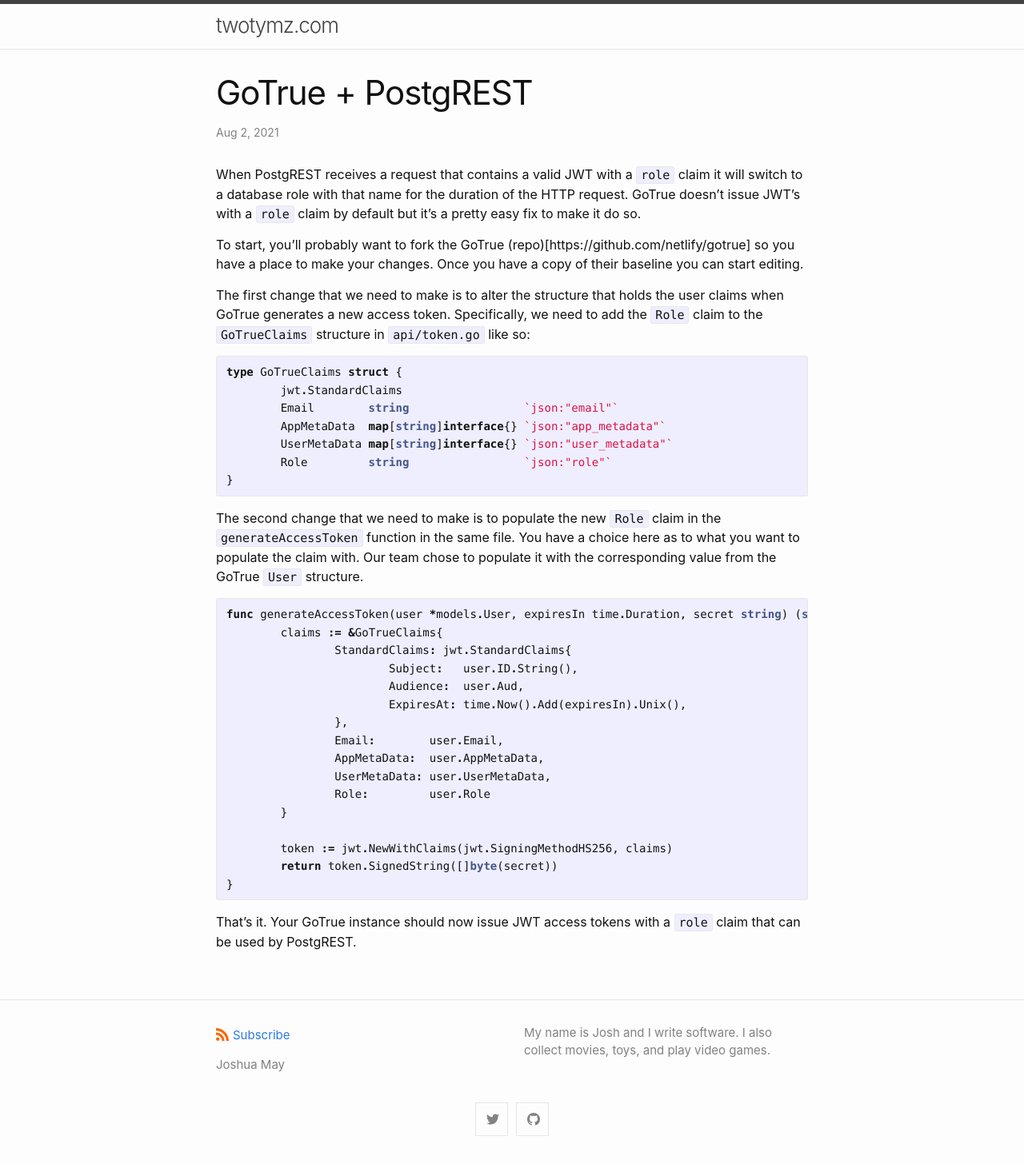
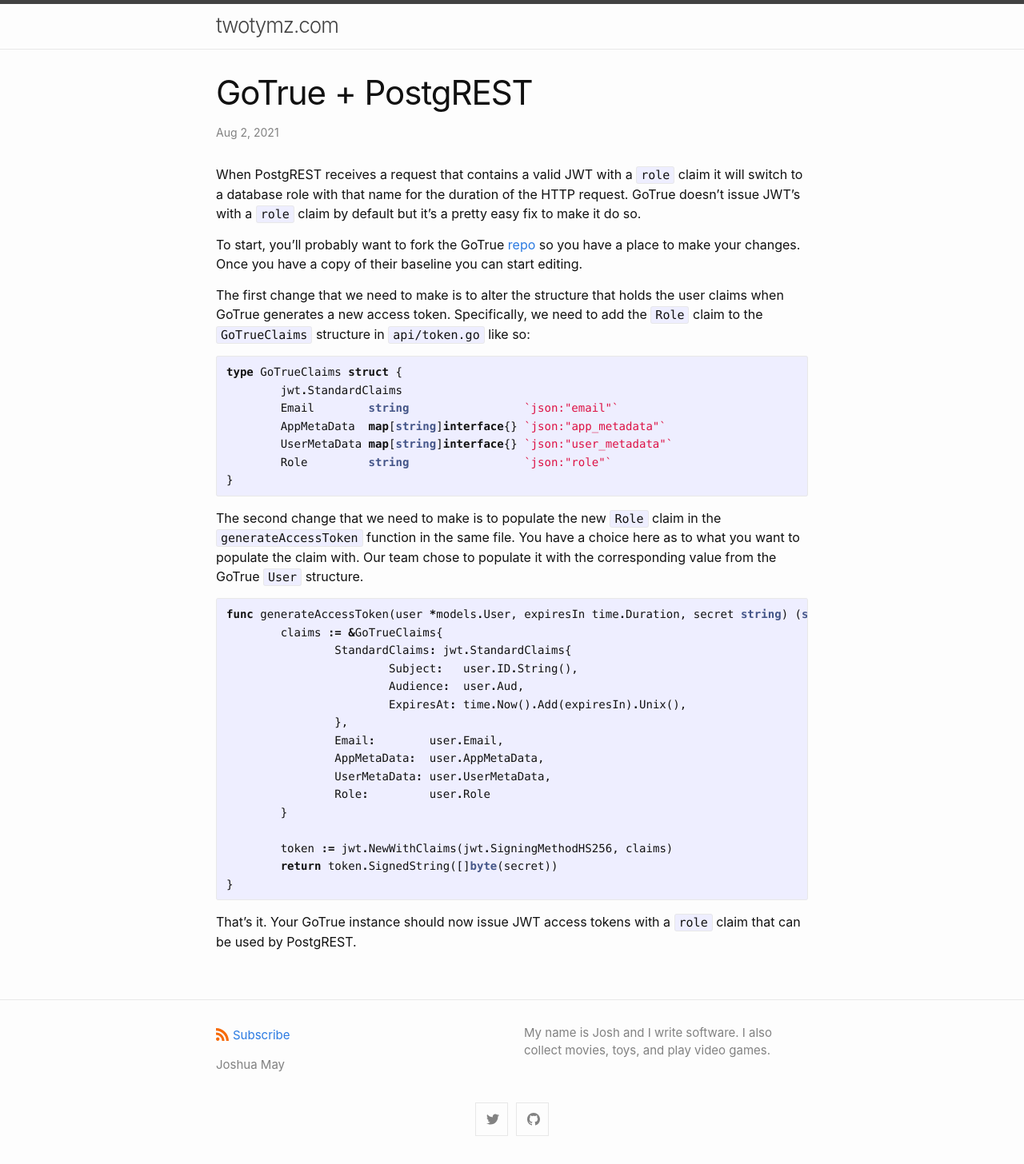
Before and after one commit to twotymz/twotymz.com, a Jekyll site: the page built from docs/_posts/2021-08-02-gotrue-plus-postgrest.md, in a window 1280 px wide. Shown: the whole page at 80% size. Built offline with Jekyll 4.4.1, drawn with Linux system fonts in a browser that asks for light colours.

Commit message:
Update 2021-08-02-gotrue-plus-postgrest.md

```diff
--- a/docs/_posts/2021-08-02-gotrue-plus-postgrest.md
+++ b/docs/_posts/2021-08-02-gotrue-plus-postgrest.md
@@ -5,7 +5,7 @@ date: 2021-08-02 00:00:00 -0000
 ---
 When PostgREST receives a request that contains a valid JWT with a `role` claim it will switch to a database role with that name for the duration of the HTTP request.  GoTrue doesn't issue JWT's with a `role` claim by default but it's a pretty easy fix to make it do so.
 
-To start, you'll probably want to fork the GoTrue (repo)[https://github.com/netlify/gotrue] so you have a place to make your changes.  Once you have a copy of their baseline you can start editing.
+To start, you'll probably want to fork the GoTrue [repo](https://github.com/netlify/gotrue) so you have a place to make your changes.  Once you have a copy of their baseline you can start editing.
 
 The first change that we need to make is to alter the structure that holds the user claims when GoTrue generates a new access token.  Specifically, we need to add the `Role` claim to the `GoTrueClaims` structure in `api/token.go` like so:
 
```
